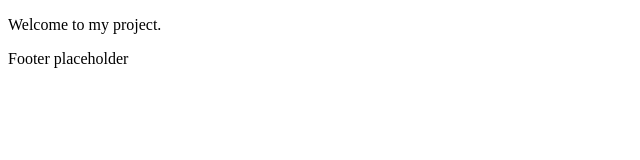
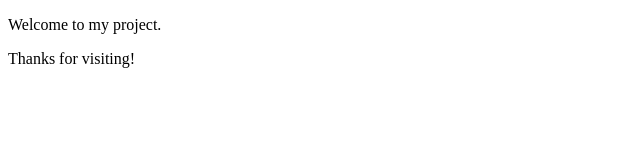
Before and after one commit to shaine7770-sketch/version-control-simulation-shaine, a plain HTML site: page index.html in a window 1280 px wide. Shown: the full height of the page, 0-640 px from the left. Drawn offline with Linux system fonts and the light colour scheme.

Commit message:
Added footer section to index.html

```diff
--- a/index.html
+++ b/index.html
@@ -8,6 +8,6 @@
   <main>
     <p>Welcome to my project.</p>
   </main>
-  <footer>Footer placeholder</footer>
+  <footer>Thanks for visiting!</footer>
 </body>
 </html>
```
